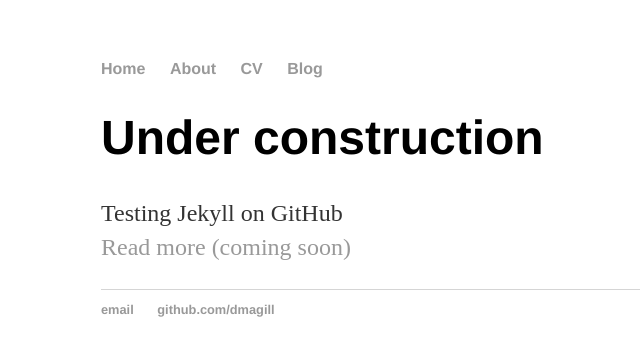
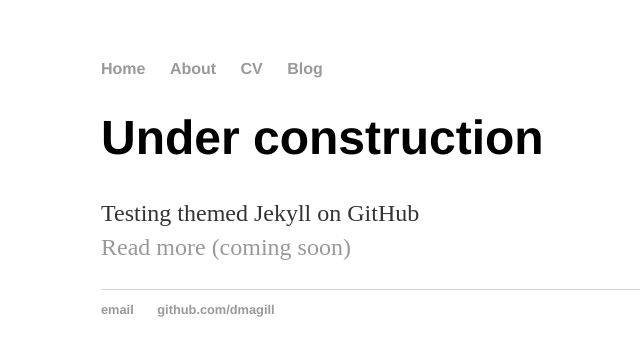
Before and after one commit to dmagill/dmagill.github.io, a Jekyll site: the page built from index.html, in a window 1280 px wide. Shown: the top 356 px of the page, without its empty margins (91-731 px from the left). Built offline with Jekyll 4.4.1, drawn with Linux system fonts in a browser that asks for light colours.

Commit message:
Update index.html

```diff
--- a/index.html
+++ b/index.html
@@ -4,7 +4,7 @@ title: Random Samplings (using Jekyll)
 ---
 		<div class="blurb">
         		<h1>Under construction</h1>
-				<p>Testing Jekyll on GitHub
+				<p>Testing themed Jekyll on GitHub
 					<br><a href="/about">Read more (coming soon)</a>
 				</p>
     		</div><!-- /.blurb -->
```
